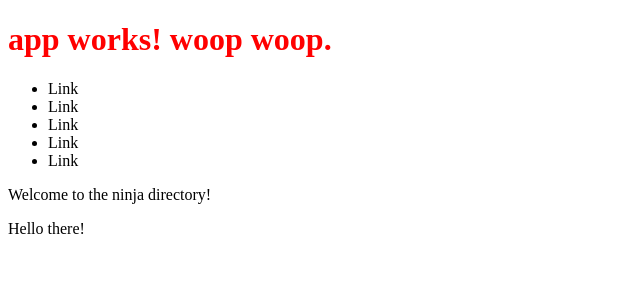
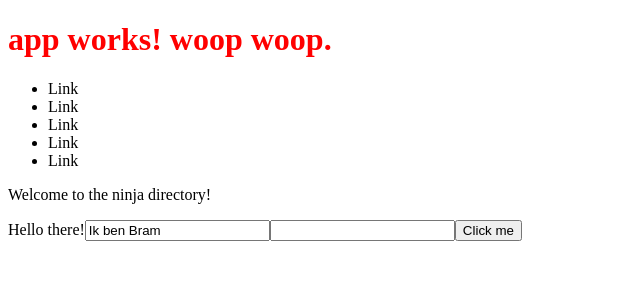
Before and after one commit to bramho/angular2-ninja-directory-tutorial, an Angular app: page / in a window 1280 px wide. Shown: the top 300 px of the page, without its empty margins (0-640 px from the left). Built offline with nearby package versions, Linux system fonts and the light colour scheme.

Commit message:
Added alert event

```diff
--- a/src/app/home/home.component.html
+++ b/src/app/home/home.component.html
@@ -4,3 +4,6 @@
 <ng-content></ng-content>
 
 <!-- Property Binding -->
+<input [value]="inputValue" />
+<input [attr.required]="inputBoolean" />
+<button (click)="alertMe('I am Bram')">Click me</button>
--- a/src/app/home/home.component.ts
+++ b/src/app/home/home.component.ts
@@ -8,6 +8,12 @@ import { Component, OnInit } from '@angular/core';
 export class HomeComponent implements OnInit {
 
    homeTitle = 'Welcome to the ninja directory!';
+   inputValue = "Ik ben Bram";
+   inputBoolean = true;
+
+   alertMe(val) {
+      alert(val);
+   }
 
   constructor() { }
 
```
